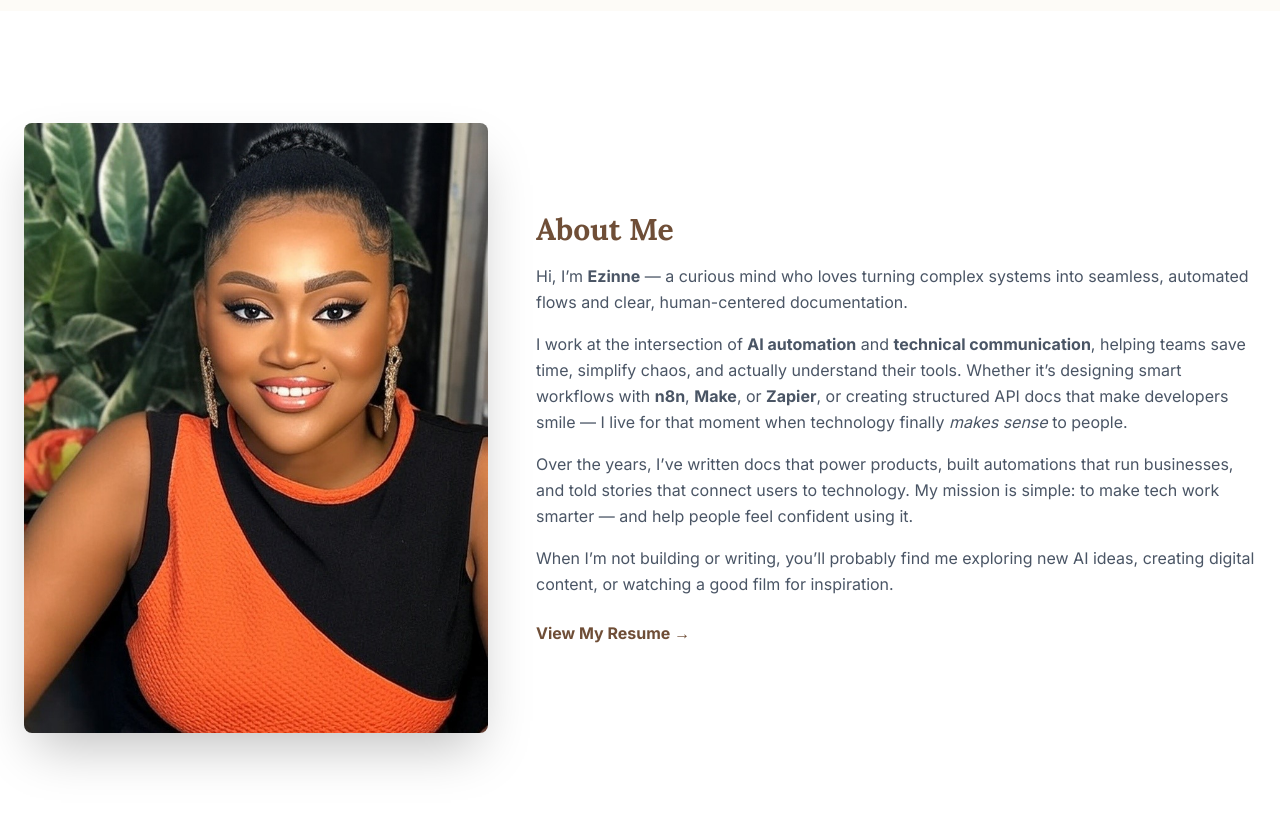
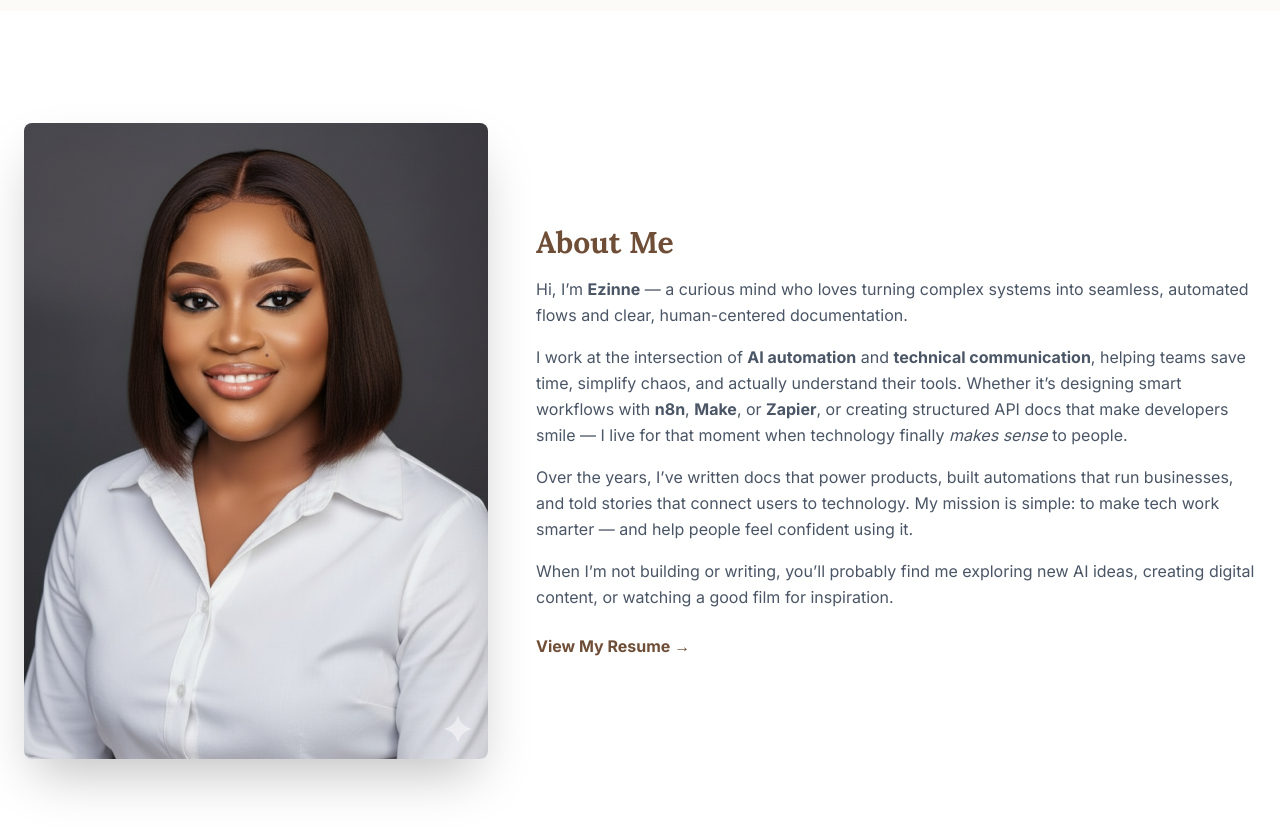
Before and after one commit to ezinneanne/my-portfolio, a Vue app in the folder portfolio/: page / in a window 1280 px wide. Shown: the part 540-1370 px from the top of the page. Built offline with nearby package versions, Linux system fonts and the light colour scheme; no server answers.

Commit message:
add changes

```diff
--- a/portfolio/src/components/AboutMe.vue
+++ b/portfolio/src/components/AboutMe.vue
@@ -3,7 +3,7 @@
   <section id="about" class="bg-white py-20 md:py-28">
     <div class="container mx-auto px-6 grid md:grid-cols-5 gap-12 items-center">
       <div class="md:col-span-2">
-        <img src="../assets/picture.jpg" alt="Portrait of Ezinne Anne Emilia" class="rounded-lg shadow-2xl w-full">
+        <img src="../assets/imgedit.png" alt="Portrait of Ezinne Anne Emilia" class="rounded-lg shadow-2xl w-full">
       </div>
       <div class="md:col-span-3">
         <h2 class="text-3xl font-bold text-primary mb-4">About Me</h2>
```
Also changed, not shown: portfolio/src/assets/imgedit.png (added).
